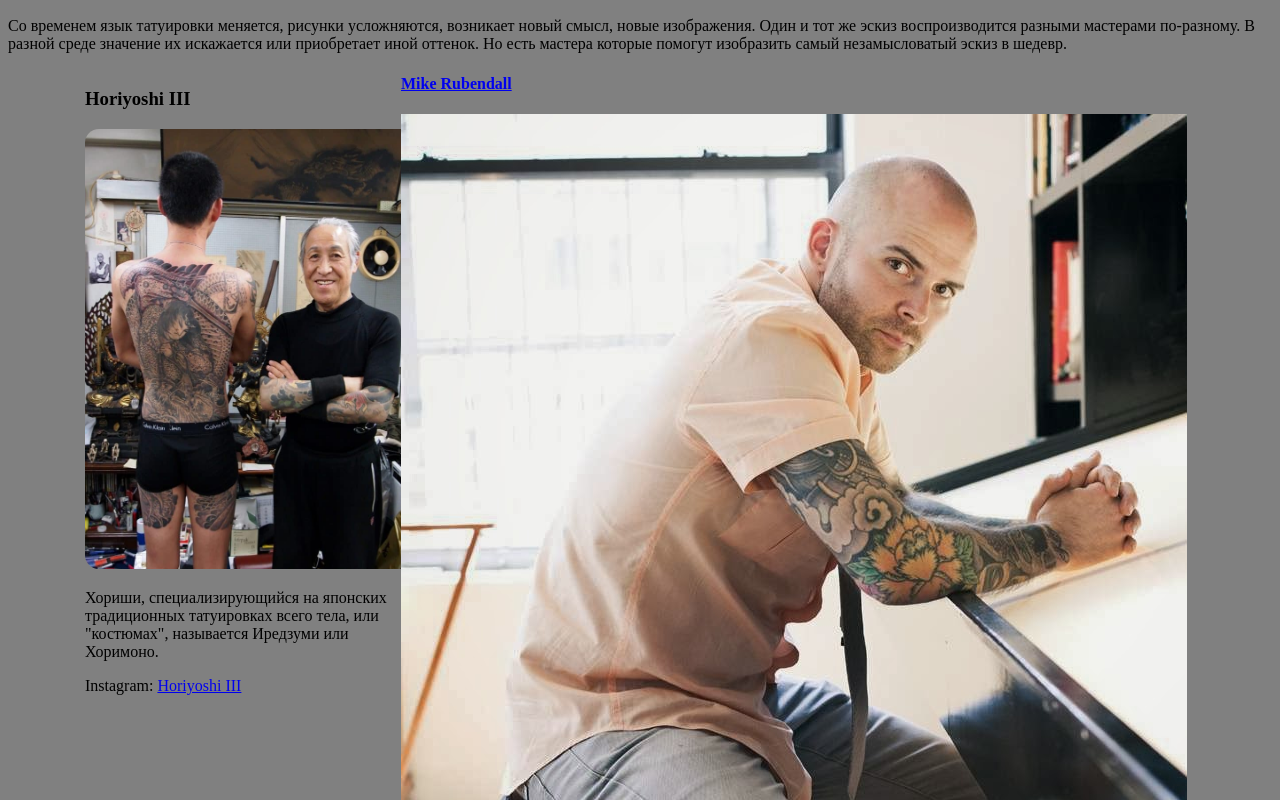
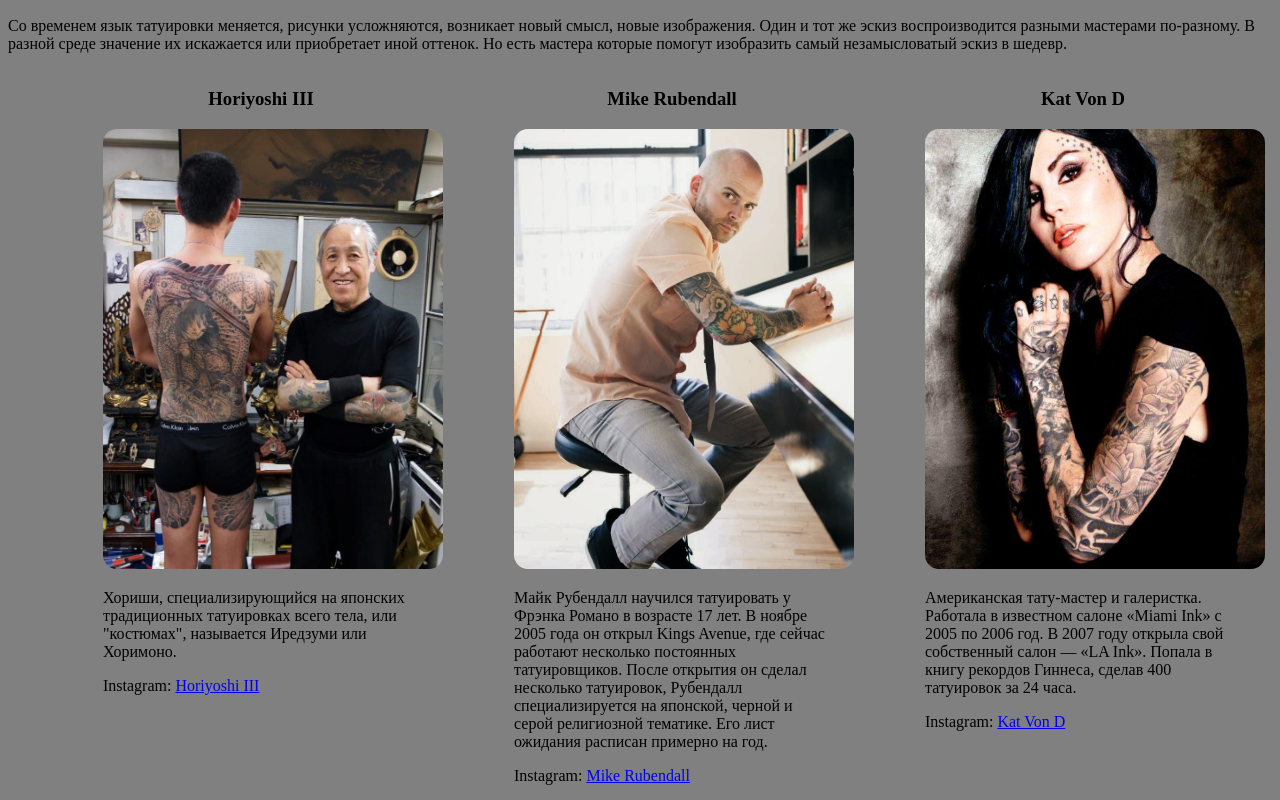
Before and after one commit to IriFeliz/Tattoo-world, a plain HTML site: page index.html in a window 1280 px wide. Shown: the part 620-1420 px from the top of the page. Drawn offline with Linux system fonts and the light colour scheme; files whose address does not match are found by name.

Commit message:
update 3 master blocks

```diff
--- a/index.html
+++ b/index.html
@@ -34,36 +34,48 @@
     </div>
 
     <div class="first_story">
-        <h3>Horiyoshi III</h3>
+        <h3 class="header" >Horiyoshi III</h3>
         <img src="..//img/one.jpg" alt="Horiyoshi II">
         <p>Хориши, специализирующийся на японских традиционных татуировках всего тела,
              или "костюмах", называется Иредзуми или Хоримоно.
             </p>
-            <p>  Instagram: <a href="https://www.instagram.com/horiyoshi_3/">Horiyoshi III </p>
+            <p>  Instagram: <a href="https://www.instagram.com/horiyoshi_3/">Horiyoshi III</a> </p>
     </div>
 
     <div class="second_story">
-        <h4>Mike Rubendall</h4>
+        <h3 class="header">Mike Rubendall</h3>
         <img src="..//img/two.jpg" alt="Mike Rubendall">
-        <p> Майк Рубендалл научился татуировать у Фрэнка Романо в возрасте 17 лет. В ноябре 2005 года он открыл Kings Avenue,
+       <p> Майк Рубендалл научился татуировать у Фрэнка Романо в возрасте 17 лет. В ноябре 2005 года он открыл Kings Avenue,
             где сейчас работают несколько постоянных татуировщиков. После открытия он сделал несколько татуировок,
             Рубендалл специализируется на японской, черной и серой религиозной тематике.
             Его лист ожидания расписан примерно на год.
         </p>
-        <p<span> Instagram:</span> <a href="https://www.instagram.com/mikerubendall/"> </p>
+        <p> Instagram: <a href="https://www.instagram.com/mikerubendall/"> Mike Rubendall </a> </p>
     </div>
 
     <div class="third_story">
+        <h3 class="header">  Kat Von D      </h3>
         <img src="..//img/three.jpg" alt="Kat Von D">
-        <h4>  Kat Von D      </h4>
+
         <p> Американская тату-мастер и галеристка.
             Работала в известном салоне «Miami Ink» с 2005 по 2006 год. В 2007 году открыла
              свой собственный салон — «LA Ink». Попала в книгу рекордов Гиннеса, сделав
              400 татуировок за 24 часа.
         </p>
-        <p<span> Instagram:</span> <a href=""> </p>
+        <p> Instagram: <a href="https://www.instagram.com/thekatvond/"> Kat Von D </a> </p>
     </div>
+<!--
+    <div class="phylosophy">
+        <img src="../img/booking.jpg" >
+        <h3> Меняйся с нами! </h3>
+        <p> Не жди! Иди вперед к новой жизни.
+            Для записи на консультацию забронируйте место заранее.
 
+        </p>
+        <button> </button>
+
+    </div>
+-->
     <footer>
 
     </footer>
--- a/style.css
+++ b/style.css
@@ -70,7 +70,7 @@ h2 {
 .first_story {
     width: 25%;
     height:450px;
-    margin-left: 77px;
+    margin-left: 95px;
     float: left;
 }
 
@@ -81,3 +81,49 @@ h2 {
 
 
 }
+
+.second_story {
+    width: 25%;
+    height:450px;
+    margin-left: 95px;
+    float: left;
+
+}
+.second_story img {
+    width: 340px;
+    height: 440px;
+    border-radius: 14px;
+
+}
+
+
+.third_story {
+    width: 25%;
+    height:450px;
+    margin-left: 95px;
+    float: left;
+
+
+}
+
+.third_story img {
+    width: 340px;
+    height: 440px;
+    border-radius: 14px;
+
+}
+
+.header {
+    text-align: center;;
+}
+/*
+.phylosophy {
+   clear: both;
+   margin-top: 40px;
+}
+
+.phylosophy img {
+
+    height: 80px;
+}
+*/
```
Also changed, not shown: img/booking.jpg (added).
